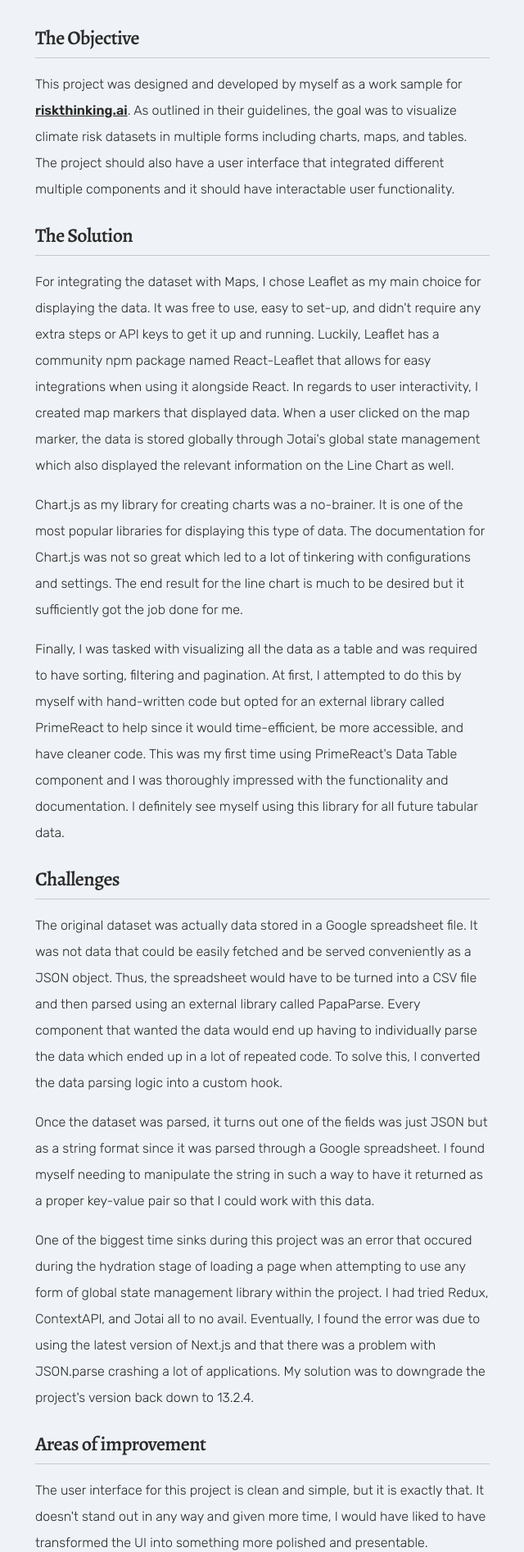
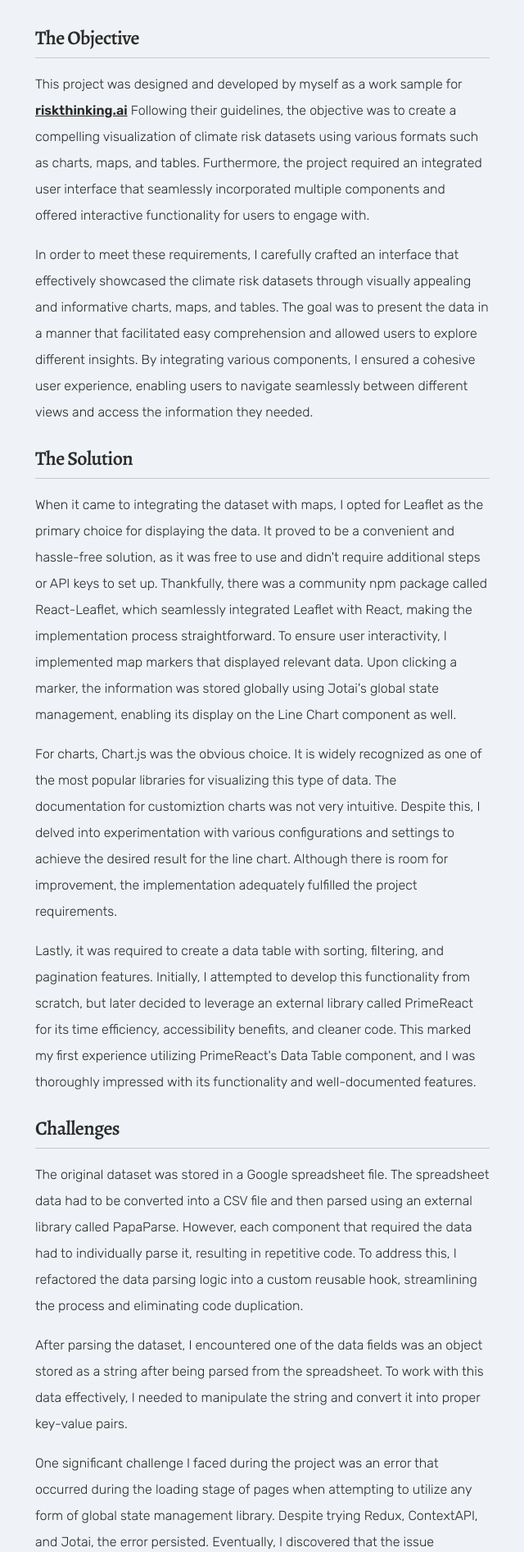
Before and after one commit to Yezo/portfolio-v2, a Next.js app: page /projects/riskthinking in a window 1280 px wide. Shown: the part 596-2489 px from the top of the page at 82% size, without its empty margins (299-939 px from the left). Built offline with nearby package versions, Linux system fonts and the light colour scheme; a web font is replaced by a local one.

Commit message:
update risk thinking case study

```diff
--- a/src/app/projects/riskthinking/page.tsx
+++ b/src/app/projects/riskthinking/page.tsx
@@ -55,32 +55,41 @@
             This project was designed and developed by myself as a work sample for{" "}
             <Link href="https://riskthinking.ai/" className="font-semibold underline">
               riskthinking.ai
-            </Link>
-            . As outlined in their guidelines, the goal was to visualize climate risk datasets in
-            multiple forms including charts, maps, and tables. The project should also have a user
-            interface that integrated different multiple components and it should have interactable
-            user functionality.
+            </Link>{" "}
+            Following their guidelines, the objective was to create a compelling visualization of
+            climate risk datasets using various formats such as charts, maps, and tables.
+            Furthermore, the project required an integrated user interface that seamlessly
+            incorporated multiple components and offered interactive functionality for users to
+            engage with.
+          </Paragraph>
+          <Paragraph>
+            {`In order to meet these requirements, I carefully crafted an interface that effectively
+            showcased the climate risk datasets through visually appealing and informative charts,
+            maps, and tables. The goal was to present the data in a manner that facilitated easy
+            comprehension and allowed users to explore different insights. By integrating various
+            components, I ensured a cohesive user experience, enabling users to navigate seamlessly
+            between different views and access the information they needed.`}
           </Paragraph>
         </div>
 
         <div>
           <TitleH2>The Solution</TitleH2>
-          <Paragraph>{`For integrating the dataset with Maps, I chose Leaflet as my main choice for displaying the data. It was free to use, easy to set-up, and didn't require any extra steps or API keys to get it up and running. Luckily, Leaflet has a community npm package named React-Leaflet that allows for easy integrations when using it alongside React. In regards to user interactivity, I created map markers that displayed data. When a user clicked on the map marker, the data is stored globally through Jotai's global state management which also displayed the relevant information on the Line Chart as well. `}</Paragraph>
-          <Paragraph>{`Chart.js as my library for creating charts was a no-brainer. It is one of the most popular libraries for displaying this type of data. The documentation for Chart.js was not so great which led to a lot of tinkering with configurations and settings. The end result for the line chart is much to be desired but it sufficiently got the job done for me. `}</Paragraph>
-          <Paragraph>{`Finally, I was tasked with visualizing all the data as a table and was required to have sorting, filtering and pagination. At first, I attempted to do this by myself with hand-written code but opted for an external library called PrimeReact to help since it would time-efficient, be more accessible, and have cleaner code. This was my first time using PrimeReact's Data Table component and I was thoroughly impressed with the functionality and documentation. I definitely see myself using this library for all future tabular data.`}</Paragraph>
+          <Paragraph>{`When it came to integrating the dataset with maps, I opted for Leaflet as the primary choice for displaying the data. It proved to be a convenient and hassle-free solution, as it was free to use and didn't require additional steps or API keys to set up. Thankfully, there was a community npm package called React-Leaflet, which seamlessly integrated Leaflet with React, making the implementation process straightforward. To ensure user interactivity, I implemented map markers that displayed relevant data. Upon clicking a marker, the information was stored globally using Jotai's global state management, enabling its display on the Line Chart component as well. `}</Paragraph>
+          <Paragraph>{`For charts, Chart.js was the obvious choice. It is widely recognized as one of the most popular libraries for visualizing this type of data. The documentation for customiztion charts was not very intuitive. Despite this, I delved into experimentation with various configurations and settings to achieve the desired result for the line chart. Although there is room for improvement, the implementation adequately fulfilled the project requirements.`}</Paragraph>
+          <Paragraph>{`Lastly, it was required to create a data table with sorting, filtering, and pagination features. Initially, I attempted to develop this functionality from scratch, but later decided to leverage an external library called PrimeReact for its time efficiency, accessibility benefits, and cleaner code. This marked my first experience utilizing PrimeReact's Data Table component, and I was thoroughly impressed with its functionality and well-documented features. `}</Paragraph>
         </div>
 
         <div>
           <TitleH2>Challenges</TitleH2>
-          <Paragraph>{`The original dataset was actually data stored in a Google spreadsheet file. It was not data that could be easily fetched and be served conveniently as a JSON object. Thus, the spreadsheet would have to be turned into a CSV file and then parsed using an external library called PapaParse. Every component that wanted the data would end up having to individually parse the data which ended up in a lot of repeated code. To solve this, I converted the data parsing logic into a custom hook. `}</Paragraph>
-          <Paragraph>{`Once the dataset was parsed, it turns out one of the fields was just JSON but as a string format since it was parsed through a Google spreadsheet. I found myself needing to manipulate the string in such a way to have it returned as a proper key-value pair so that I could work with this data.  `}</Paragraph>
-          <Paragraph>{`One of the biggest time sinks during this project was an error that occured during the hydration stage of loading a page when attempting to use any form of global state management library within the project. I had tried Redux, ContextAPI, and Jotai all to no avail. Eventually, I found the error was due to using the latest version of Next.js and that there was a problem with JSON.parse crashing a lot of applications. My solution was to downgrade the project's version back down to 13.2.4.  `}</Paragraph>
+          <Paragraph>{`The original dataset was stored in a Google spreadsheet file. The spreadsheet data had to be converted into a CSV file and then parsed using an external library called PapaParse. However, each component that required the data had to individually parse it, resulting in repetitive code. To address this, I refactored the data parsing logic into a custom reusable hook, streamlining the process and eliminating code duplication.`}</Paragraph>
+          <Paragraph>{`After parsing the dataset, I encountered one of the data fields was an object stored as a string after being parsed from the spreadsheet. To work with this data effectively, I needed to manipulate the string and convert it into proper key-value pairs.`}</Paragraph>
+          <Paragraph>{`One significant challenge I faced during the project was an error that occurred during the loading stage of pages when attempting to utilize any form of global state management library. Despite trying Redux, ContextAPI, and Jotai, the error persisted. Eventually, I discovered that the issue stemmed from using the latest version of Next.js, where there was a problem with JSON.parse causing crashes in numerous applications. To resolve this, I downgraded the project's version to 13.2.4, which allowed me to successfuly implement a global state management library.`}</Paragraph>
         </div>
 
         <div>
           <TitleH2>Areas of improvement</TitleH2>
-          <Paragraph>{`The user interface for this project is clean and simple, but it is exactly that. It doesn't stand out in any way and given more time, I would have liked to have transformed the UI into something more polished and presentable. `}</Paragraph>
-          <Paragraph>{`Although I've carried out the tasks outlined by riskthinking.ai, I think I could have implemented more features and tests for the project. In particular, I believe a page dedicated to statistics regarding the data would be helpful to users such as "Locations with the highest risk factor" or "How many locations in this business category have this particular risk factor". `}</Paragraph>
+          <Paragraph>{`The user interface for this project adopts a clean and simplistic design approach. In spite of this, it doesn't possess any elements that particularly stand out in terms of design. Given additional time, I would have liked to transform the UI into a more refined and modern approach. My aim would have been to enhance the overall aesthetics and deliver a more polished user experience.`}</Paragraph>
+          <Paragraph>{`While I successfully completed the tasks assigned by riskthinking.ai, I believe there were opportunities to implement additional features and tests for the project. In particular, I could have developed a dedicated statistics page that would prove valuable to users. This page could showcase insightful data such as "Locations with the highest risk factor" or provide information on the prevalence of specific risk factors within various business categories. By incorporating such statistics, users would gain a deeper understanding of the data and its implications, fostering informed decision-making and enhancing the overall utility of the application. `}</Paragraph>
         </div>
       </section>
 
```
